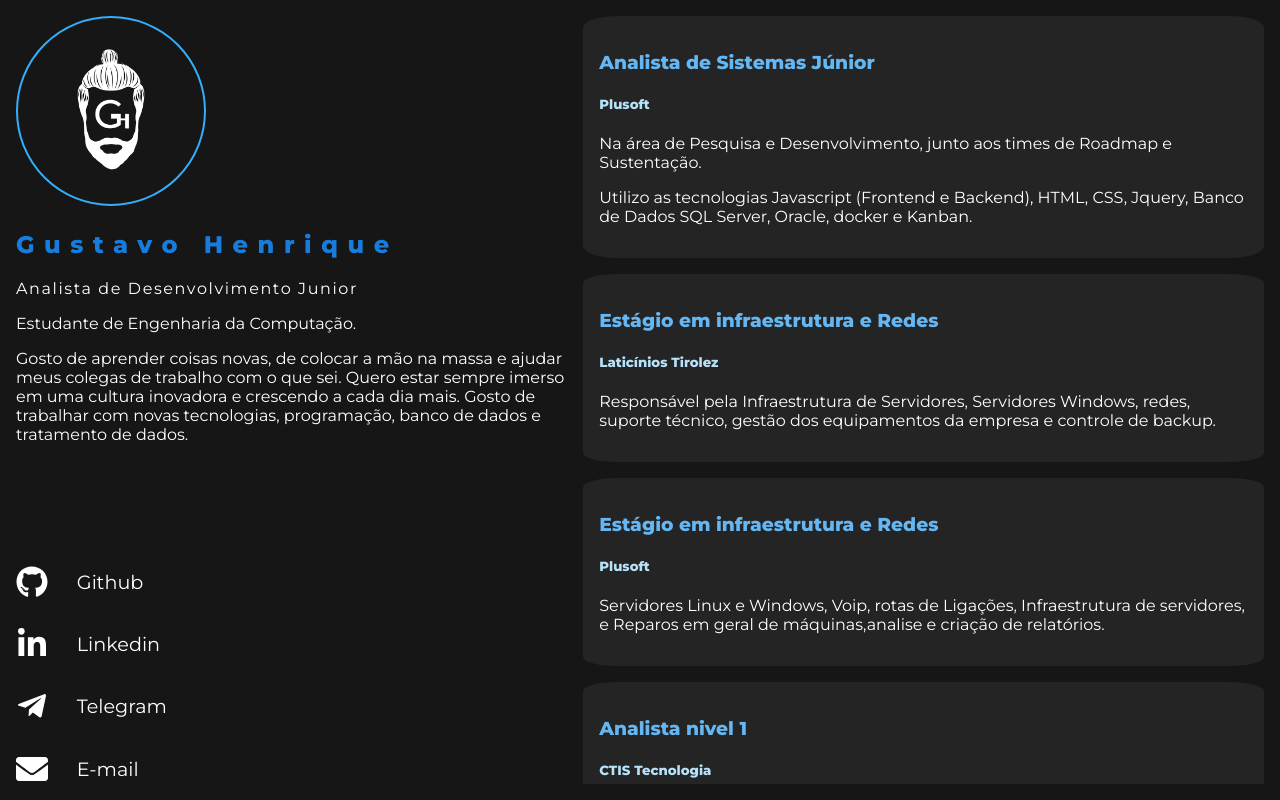
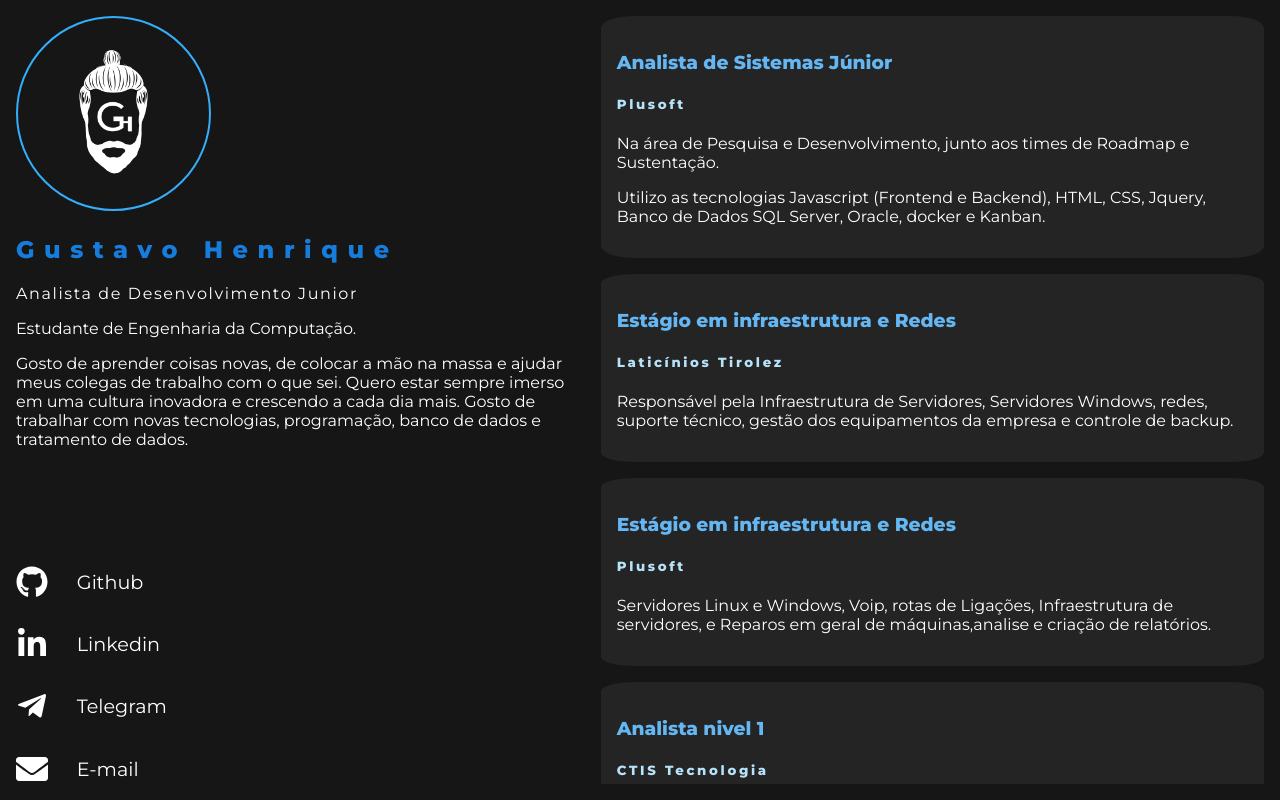
Before and after one commit to gustavohenriquess/gustavohenriques, a Next.js app: page / in a window 1280 px wide. Built offline with nearby package versions, Linux system fonts and the light colour scheme.

Commit message:
Aumento do tamanho do UserFoto, letter-spacing no nomes das empresas, padding-rigth não utilizado removido

```diff
--- a/components/Experience/styles.module.scss
+++ b/components/Experience/styles.module.scss
@@ -10,5 +10,6 @@
 }
 
 .company {
+  letter-spacing: .20em;
   color: var(--BLUE_LIGHT-TERTIARY);
 }
--- a/components/User/index.tsx
+++ b/components/User/index.tsx
@@ -25,8 +25,8 @@
           <Image
             className={styles.userImage}
 
-            width={190}
-            height={190}
+            width={195}
+            height={195}
             src={logo}
             alt={props.alt_image}
             onClick={changeLogo}
--- a/styles/Home.module.scss
+++ b/styles/Home.module.scss
@@ -6,7 +6,6 @@
 .container {
   @media screen and (min-width: $SMALL_SMART_PHONE_SIZE) {
     padding-left: 1em;
-    padding-right: 1em;
     padding-top: 1em;
   }
 
@@ -38,7 +37,7 @@
   @media screen and (min-width: $DESKTOP_SIZE) {
     text-align: left;
     flex: 5;
-
+    padding-right: 1em;
     .socialMedias {
      display: flex;
      flex-direction: column;
@@ -76,7 +75,7 @@
   @media screen and (min-width: $DESKTOP_SIZE) {
     flex: 6;
     overflow-y: auto;
-    padding-right: 1em;
+    padding: 0 1em;
     margin-top: 0em;
 
     &::-webkit-scrollbar {
```
